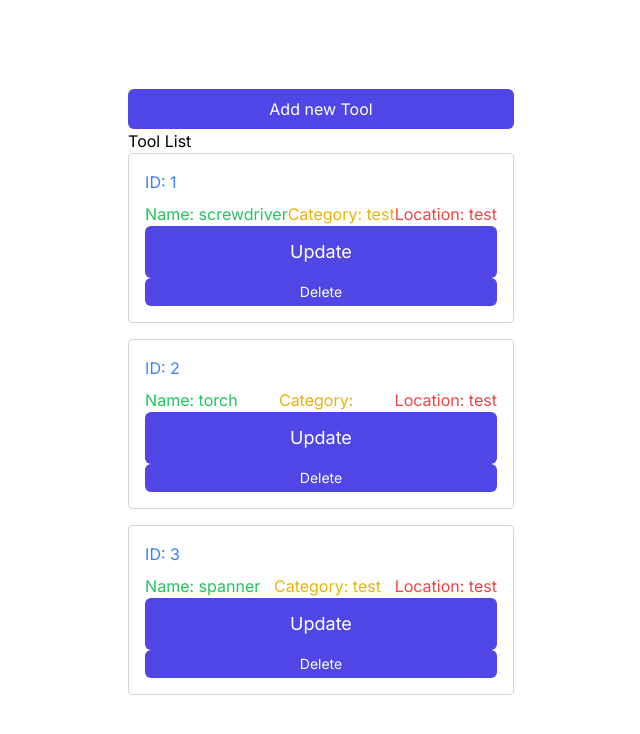
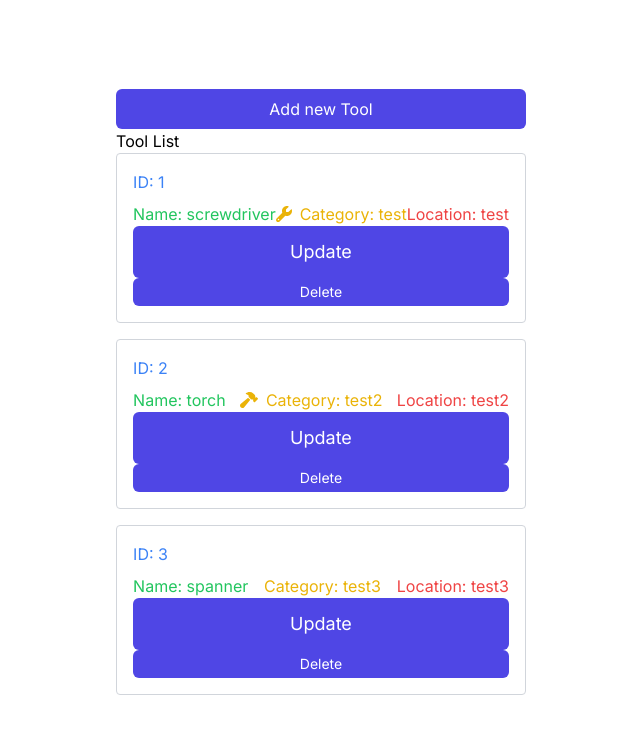
Before and after one commit to Slav666/home-tool-app, a Next.js app: page /home-tools in a window 1280 px wide. Shown: the top 734 px of the page, without its empty margins (319-959 px from the left). Built offline with nearby package versions, Linux system fonts and the light colour scheme.

Commit message:
worked on icons

```diff
--- /dev/null
+++ b/src/app/register/api/axios.js
@@ -0,0 +1,5 @@
+import axios from "axios";
+
+export default axios.create({
+  baseURL: "http://localhost:3500",
+});
--- a/src/app/register/page.tsx
+++ b/src/app/register/page.tsx
@@ -4,10 +4,52 @@ import React from "react";
 import { Formik, Form, Field, ErrorMessage } from "formik";
 import CustomLabel from "@/components/Label";
 import Button from "@/components/Button";
-import axios from "axios";
+import axios from "./api/axios";
 import { userAgent } from "next/server";
 
 const RegisterForm: React.FC = () => {
+  const REGISTER_URL = "/register";
+  const handleSubmit = async (e: any) => {
+    // e.preventDefault();
+    // if button enabled with JS hack
+    // const v1 = USER_REGEX.test(user);
+    // const v2 = PWD_REGEX.test(pwd);
+    // if (!v1 || !v2) {
+    //     setErrMsg("Invalid Entry");
+    //     return;
+    // }
+    try {
+      const response = await axios.post(REGISTER_URL, {
+        headers: { "Content-Type": "application/json" },
+        withCredentials: true,
+      });
+      //     JSON.stringify({ user, pwd }),
+      //     {
+      //         headers: { 'Content-Type': 'application/json' },
+      //         withCredentials: true
+      //     }
+      // );
+      // console.log(response?.data);
+      // console.log(response?.accessToken);
+      // console.log(JSON.stringify(response))
+      // setSuccess(true);
+      //clear state and controlled inputs
+      //need value attrib on inputs for this
+      // setUser('');
+      // setPwd('');
+      // setMatchPwd('');
+    } catch (err) {
+      // if (!err?.response) {
+      //     setErrMsg('No Server Response');
+      // } else if (err.response?.status === 409) {
+      //     setErrMsg('Username Taken');
+      // } else {
+      //     setErrMsg('Registration Failed')
+      // }
+      // errRef.current.focus();
+    }
+  };
+
   return (
     <div className="max-w-md mx-auto my-8 p-6 bg-white rounded shadow-md">
       <h2 className="text-2xl font-semibold mb-6">Register</h2>
@@ -28,18 +70,19 @@ const RegisterForm: React.FC = () => {
           }
           return errors;
         }}
-        onSubmit={(userData) => {
-          axios
-            .post("http://localhost:5000/register", userData)
-            .then((response) => {
-              console.log("Registration successful:", response.data);
-              // Handle successful registration (e.g., redirect user)
-            })
-            .catch((error) => {
-              console.error("Registration failed:", error);
-              // Handle registration error (e.g., display error message)
-            });
-        }}
+        onSubmit={handleSubmit}
+        // onSubmit={(userData) => {
+        //   axios
+        //     .post("http://localhost:3500/register", userData)
+        //     .then((response) => {
+        //       console.log("Registration successful:", response.data);
+        //       // Handle successful registration (e.g., redirect user)
+        //     })
+        //     .catch((error) => {
+        //       console.error("Registration failed:", error);
+        //       // Handle registration error (e.g., display error message)
+        //     });
+        // }}
       >
         {({ isValid }) => (
           <Form>
--- a/src/app/slices/toolsSlice.tsx
+++ b/src/app/slices/toolsSlice.tsx
@@ -7,6 +7,7 @@ export interface Tool {
   name: string;
   category: string;
   location: string;
+  icon: string;
 }
 
 interface ToolsState {
--- a/src/components/SingleTool.tsx
+++ b/src/components/SingleTool.tsx
@@ -1,10 +1,59 @@
+// import React from "react";
+// import Button from "./Button";
+// import { ITool } from "@/type";
+// import { FontAwesomeIcon } from "@fortawesome/react-fontawesome";
+
+// const SingleTool: React.FC<{
+//   tool: ITool;
+// }> = ({ tool }) => {
+//   return (
+//     <div className="border border-gray-300 p-4 mb-4 rounded">
+//       <div className="flex justify-between items-center mb-2">
+//         <span className="text-blue-500">ID: {tool.id}</span>
+//       </div>
+//       <div className="flex justify-between">
+//         <span className="text-green-500">Name: {tool.name}</span>
+
+//         <span className="text-yellow-500 flex items-center">
+//           <FontAwesomeIcon icon={tool.icon} className="mr-2" />
+//           Category: {tool.category}
+//         </span>
+//         <span className="text-red-500">Location: {tool.location}</span>
+//       </div>
+//       <div>
+//         <Button type="button" size="large">
+//           Update
+//         </Button>
+//         <Button type="button" size="small">
+//           Delete
+//         </Button>
+//       </div>
+//     </div>
+//   );
+// };
+
+// export default SingleTool;
 import React from "react";
 import Button from "./Button";
 import { ITool } from "@/type";
+import { FontAwesomeIcon } from "@fortawesome/react-fontawesome";
+import {
+  faWrench,
+  faHammer,
+  faPlusSquare,
+} from "@fortawesome/free-solid-svg-icons"; // Import Font Awesome icons
 
 const SingleTool: React.FC<{
   tool: ITool;
 }> = ({ tool }) => {
+  // Map tool names to corresponding Font Awesome icons
+  const iconMap: { [key: string]: any } = {
+    wrench: faWrench,
+    hammer: faHammer,
+    square: faPlusSquare,
+    // Add more mappings as needed
+  };
+
   return (
     <div className="border border-gray-300 p-4 mb-4 rounded">
       <div className="flex justify-between items-center mb-2">
@@ -12,7 +61,11 @@ const SingleTool: React.FC<{
       </div>
       <div className="flex justify-between">
         <span className="text-green-500">Name: {tool.name}</span>
-        <span className="text-yellow-500">Category: {tool.category}</span>
+        <span className="text-yellow-500 flex items-center">
+          <FontAwesomeIcon icon={iconMap[tool.icon]} className="mr-2" />{" "}
+          {/* Use iconMap to retrieve the corresponding icon */}
+          Category: {tool.category}
+        </span>
         <span className="text-red-500">Location: {tool.location}</span>
       </div>
       <div>
--- a/src/components/ToolForm.tsx
+++ b/src/components/ToolForm.tsx
@@ -19,6 +19,7 @@ const ToolForm: React.FC<ToolFormProps> = ({ onSubmit }) => {
     name: "",
     category: "",
     location: "",
+    icon: "",
   };
 
   return (
--- a/src/components/ToolList.tsx
+++ b/src/components/ToolList.tsx
@@ -1,5 +1,10 @@
 // components/ToolList.tsx
-
+import {
+  faWrench,
+  faHammer,
+  faPlusSquare,
+  faCubes,
+} from "@fortawesome/free-solid-svg-icons";
 import React, { useEffect } from "react";
 import { useSelector, useDispatch } from "react-redux";
 import { RootState } from "../app/store";
@@ -9,10 +14,29 @@ import Button from "./Button";
 
 const ToolList: React.FC = () => {
   const tools = [
-    { id: 1, name: "screwdriver", category: "test", location: "test" },
-    { id: 2, name: "torch", category: "", location: "test" },
-    { id: 3, name: "spanner", category: "test", location: "test" },
+    {
+      id: 1,
+      name: "screwdriver",
+      category: "test",
+      location: "test",
+      icon: faWrench.iconName,
+    },
+    {
+      id: 2,
+      name: "torch",
+      category: "test2",
+      location: "test2",
+      icon: faHammer.iconName,
+    },
+    {
+      id: 3,
+      name: "spanner",
+      category: "test3",
+      location: "test3",
+      icon: faCubes.iconName,
+    },
   ];
+
   // const dispatch = useDispatch();
   // const tools = useSelector((state: RootState) => state.tools.tools);
 
--- a/src/type/index.tsx
+++ b/src/type/index.tsx
@@ -20,4 +20,5 @@ export interface ITool {
   name: string;
   category: string;
   location: string;
+  icon: string
 }
```
